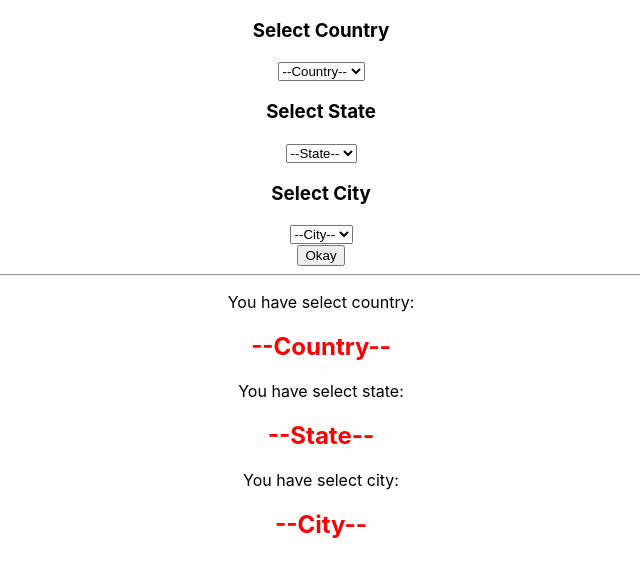
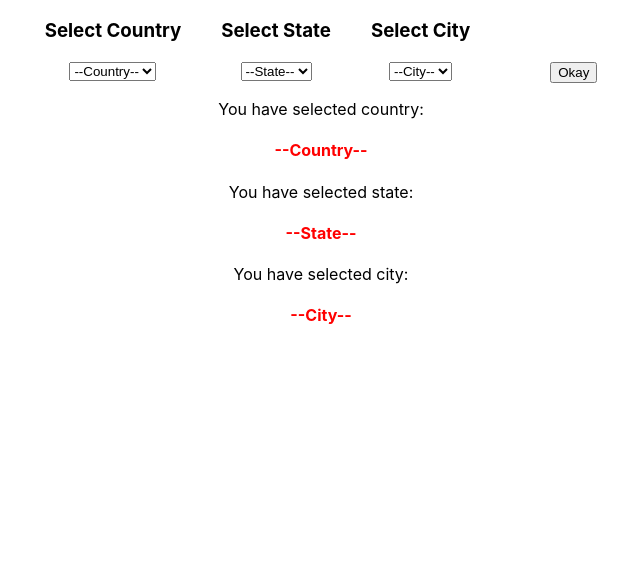
Before and after one commit to ImIqbal27/Select-nested-option-CSC, a React (Create React App) app: page / in a window 1280 px wide. Shown: the top 576 px of the page, without its empty margins (319-959 px from the left). Built offline with nearby package versions, Linux system fonts and the light colour scheme.

Commit message:
updated design

```diff
--- a/src/Components/SelectOption.js
+++ b/src/Components/SelectOption.js
@@ -87,8 +87,12 @@ const SelectOption = () => {
   return (
     <div>
       <form onSubmit={handleAddress}>
-        <div>
-          <div>
+        <div
+          style={{
+            display: "flex",
+            justifyContent: "center",
+          }}>
+          <div style={{ marginRight: "40px" }}>
             <h3>Select Country</h3>
             <select value={country} onChange={changeCountry}>
               <option>--Country--</option>
@@ -97,7 +101,7 @@ const SelectOption = () => {
               ))}
             </select>
           </div>
-          <div>
+          <div style={{ marginRight: "40px" }}>
             <h3>Select State</h3>
             <select value={state} onChange={changeState}>
               <option>--State--</option>
@@ -106,7 +110,7 @@ const SelectOption = () => {
               ))}
             </select>
           </div>
-          <div>
+          <div style={{ marginRight: "40px" }}>
             <h3>Select City</h3>
             <select value={city} onChange={changeCity}>
               <option>--City--</option>
@@ -115,20 +119,22 @@ const SelectOption = () => {
               ))}
             </select>
           </div>
-          <button type="submit">Okay</button>
+          <br />
+          <div style={{ marginLeft: "40px", marginTop: "61px" }}>
+            <button type="submit">Okay</button>
+          </div>
         </div>
       </form>
 
-      <hr />
       <div>
         <p>
-          You have select country: <h2 style={{ color: "red" }}>{country}</h2>
+          You have selected country: <h4 style={{ color: "red" }}>{country}</h4>
         </p>
         <p>
-          You have select state:<h2 style={{ color: "red" }}> {state}</h2>
+          You have selected state:<h4 style={{ color: "red" }}> {state}</h4>
         </p>
         <p>
-          You have select city: <h2 style={{ color: "red" }}>{city}</h2>
+          You have selected city: <h4 style={{ color: "red" }}>{city}</h4>
         </p>
       </div>
     </div>
```
